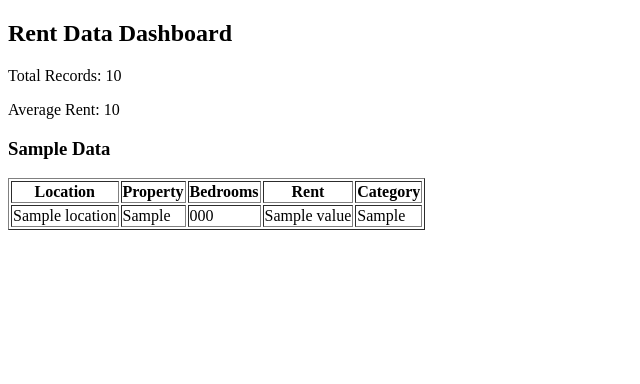
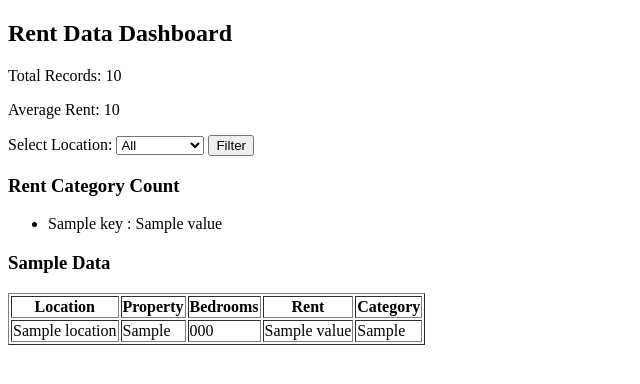
Before and after one commit to sudhakarreddymutyam08-crypto/flask-app1, a Flask app: template templates/index.html in a window 1280 px wide. Shown: the top 384 px of the page, without its empty margins (0-640 px from the left). Run offline with Flask 3, Linux system fonts and the light colour scheme; the template is opened without the code that fills it: most values are stand-ins (such as "Sample title", 1, 10 or a date in 2020).

Commit message:
Enhance index.html with filter and chart features
Added a filter form and a simple text chart for rent categories.

```diff
--- a/templates/index.html
+++ b/templates/index.html
@@ -11,6 +11,29 @@
 <p>Total Records: {{ total }}</p>
 <p>Average Rent: {{ avg_rent }}</p>
 
+<!-- FILTER -->
+<form method="GET">
+    <label>Select Location:</label>
+    <select name="location">
+        <option value="">All</option>
+        {% for loc in locations %}
+        <option value="{{ loc }}" {% if loc == selected_location %}selected{% endif %}>
+            {{ loc }}
+        </option>
+        {% endfor %}
+    </select>
+    <button type="submit">Filter</button>
+</form>
+
+<!-- CHART (simple text chart) -->
+<h3>Rent Category Count</h3>
+<ul>
+    {% for key, value in category_counts.items() %}
+        <li>{{ key }} : {{ value }}</li>
+    {% endfor %}
+</ul>
+
+<!-- TABLE -->
 <h3>Sample Data</h3>
 
 <table border="1">
```
